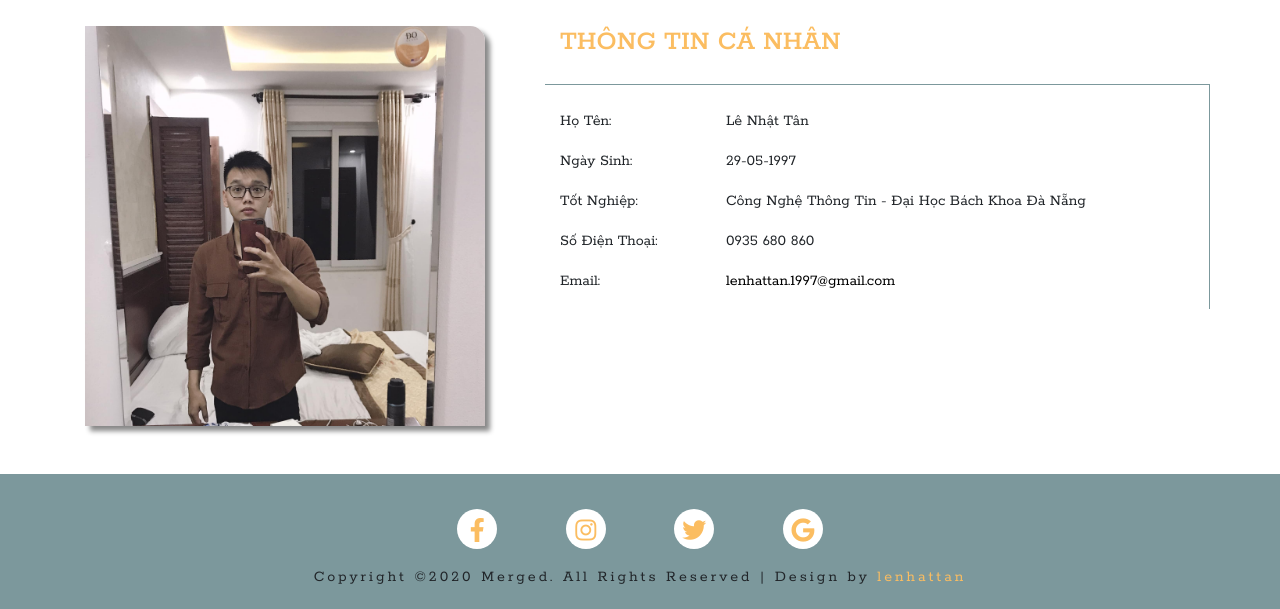
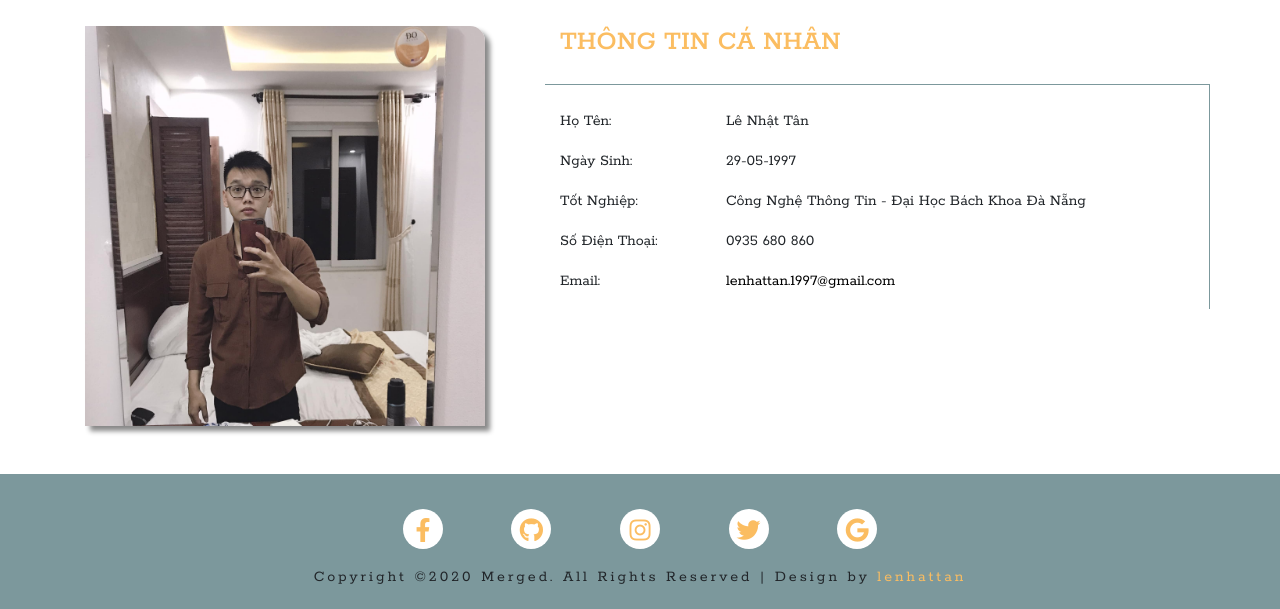
Before and after one commit to kelly-98/lenhattan-1997.github.io, a plain HTML site: page index.html in a window 1280 px wide. Shown: the part 822-1431 px from the top of the page. Drawn offline with nearby package versions, Linux system fonts and the light colour scheme.

```diff
--- a/css/index.css
+++ b/css/index.css
@@ -71,6 +71,34 @@
 
 
 
+/* About Me */
+.aboutMe .aboutMe__avt img{
+   height: 400px;
+   width: 400px;
+   box-shadow: 5px 5px 5px #888;
+   border-radius: 0 15px 0 0;
+}
+
+
+.aboutMe__content h3{
+    color: #fbbd61;
+    font-weight: 500;
+}
+
+.aboutMe__detail{
+    border-top: 1px solid #7C989C;
+    border-right: 1px solid #7C989C;
+    padding-top: 1.5rem;
+}
+
+.detail__right a{
+    text-decoration: none;
+    color: black;
+}
+
+
+
+
 /* Footer */
 .footer{
     background-color: #7C989C;
@@ -99,7 +127,7 @@
     color: white;
 }
 
-.footer__icon{
+.footer__icon a{
     color: #fbbd61;
 }
 
@@ -113,31 +141,6 @@
     text-decoration: none;
 }
 
-
-/* About Me */
-.aboutMe .aboutMe__avt img{
-   height: 400px;
-   width: 400px;
-   box-shadow: 5px 5px 5px #888;
-   border-radius: 0 15px 0 0;
-}
-
-
-.aboutMe__content h3{
-    color: #fbbd61;
-    font-weight: 500;
-}
-
-.aboutMe__detail{
-    border-top: 1px solid #7C989C;
-    border-right: 1px solid #7C989C;
-    padding-top: 1.5rem;
-}
-
-.detail__right a{
-    text-decoration: none;
-    color: black;
-}
 
 
 
--- a/index.html
+++ b/index.html
@@ -84,10 +84,11 @@
     <footer class="footer mt-5 pt-3">
         <div class="container footer__top text-center">
             <div class="footer__icon">
-                <i class="fab fa-facebook-f"></i>
-                <i class="fab fa-instagram"></i>
-                <i class="fab fa-twitter"></i>
-                <i class="fab fa-google"></i>
+                <a href="https://www.facebook.com/profile.php?id=100006562846756" target="_blank"><i class="fab fa-facebook-f"></i></a>
+                <a href="https://github.com/lenhattan-1997" target="_blank"><i class="fab fa-github"></i></a>
+                <a href="https://www.instagram.com/nhattan1997/" target="_blank"><i class="fab fa-instagram"></i></a>
+                <a href="#"><i class="fab fa-twitter" target="_blank"></i></a>
+                <a href="#"><i class="fab fa-google" target="_blank"></i></a>
             </div>
         </div>
         <div class="footer__bottom pb-1">
```
